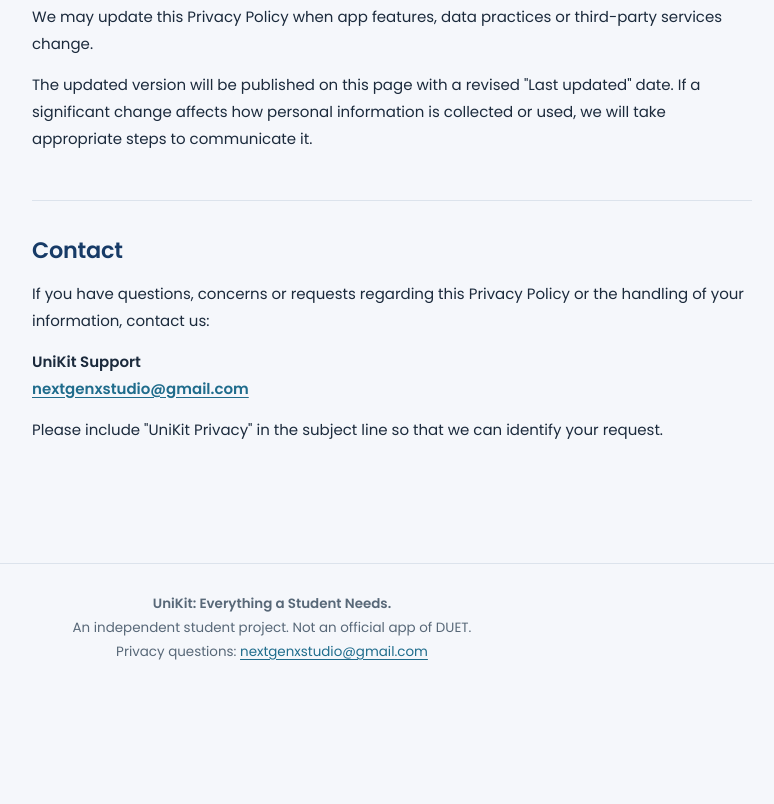
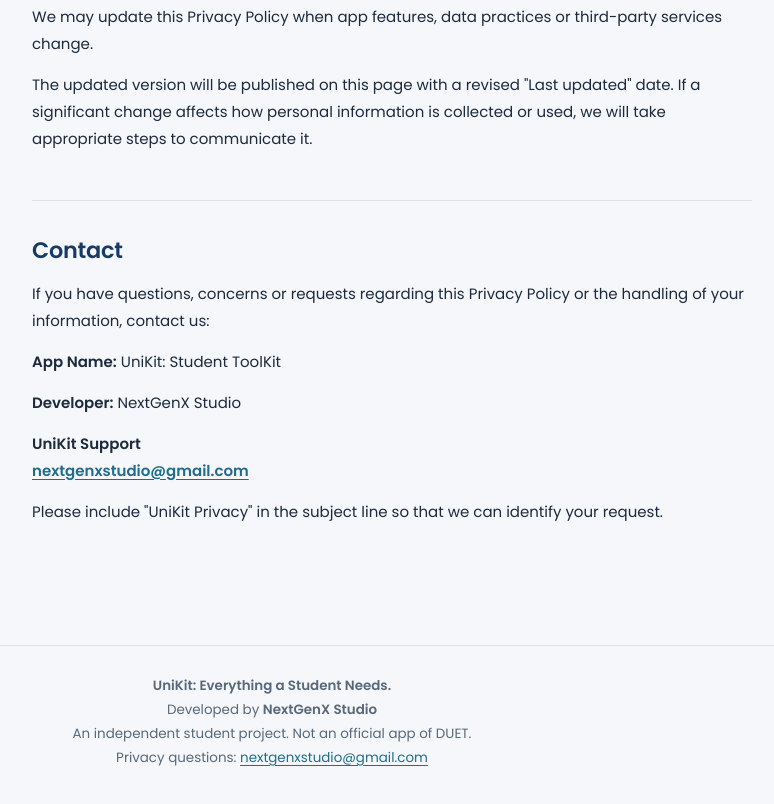
Before and after one commit to Sozib214007/uni-kit-privacy, a plain HTML site: page index.html in a window 1280 px wide. Shown: the part 8416-9220 px from the top of the page, without its empty margins (368-1142 px from the left). Before the commit the page ends 9122 px from the top, so only its background shows below. Drawn offline with Linux system fonts and the light colour scheme.

Commit message:
Add developer and app name to footer section

```diff
--- a/index.html
+++ b/index.html
@@ -1367,6 +1367,14 @@
         </p>
 
         <p>
+          <strong>App Name:</strong> UniKit: Student ToolKit
+        </p>
+
+        <p>
+          <strong>Developer:</strong> NextGenX Studio
+        </p>
+
+        <p>
           <strong>UniKit Support</strong><br>
           <a class="email-link"
              href="mailto:nextgenxstudio@gmail.com?subject=UniKit%20Privacy%20Question">
@@ -1388,6 +1396,7 @@
 
 <footer>
   <p><strong>UniKit: Everything a Student Needs.</strong></p>
+  <p>Developed by <strong>NextGenX Studio</strong></p>
   <p>An independent student project. Not an official app of DUET.</p>
   <p>
     Privacy questions:
```
